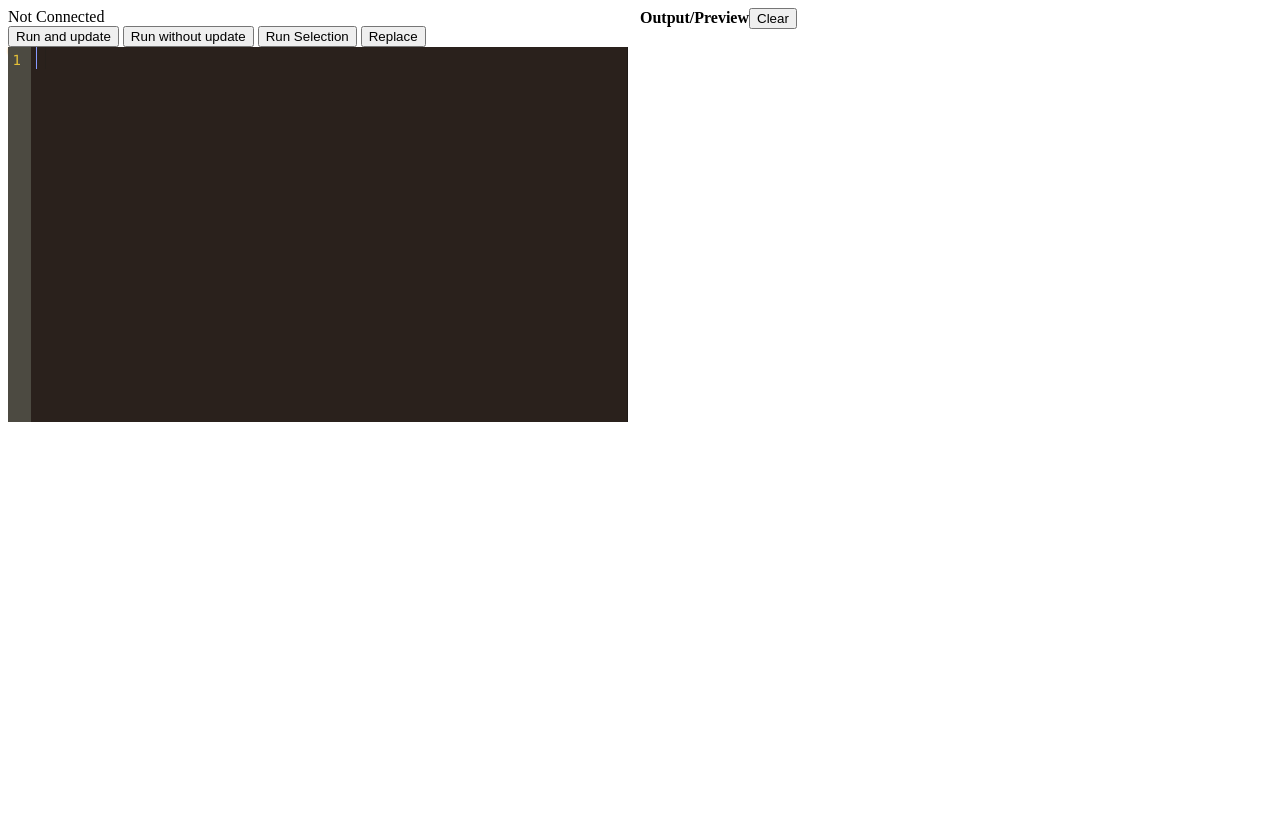
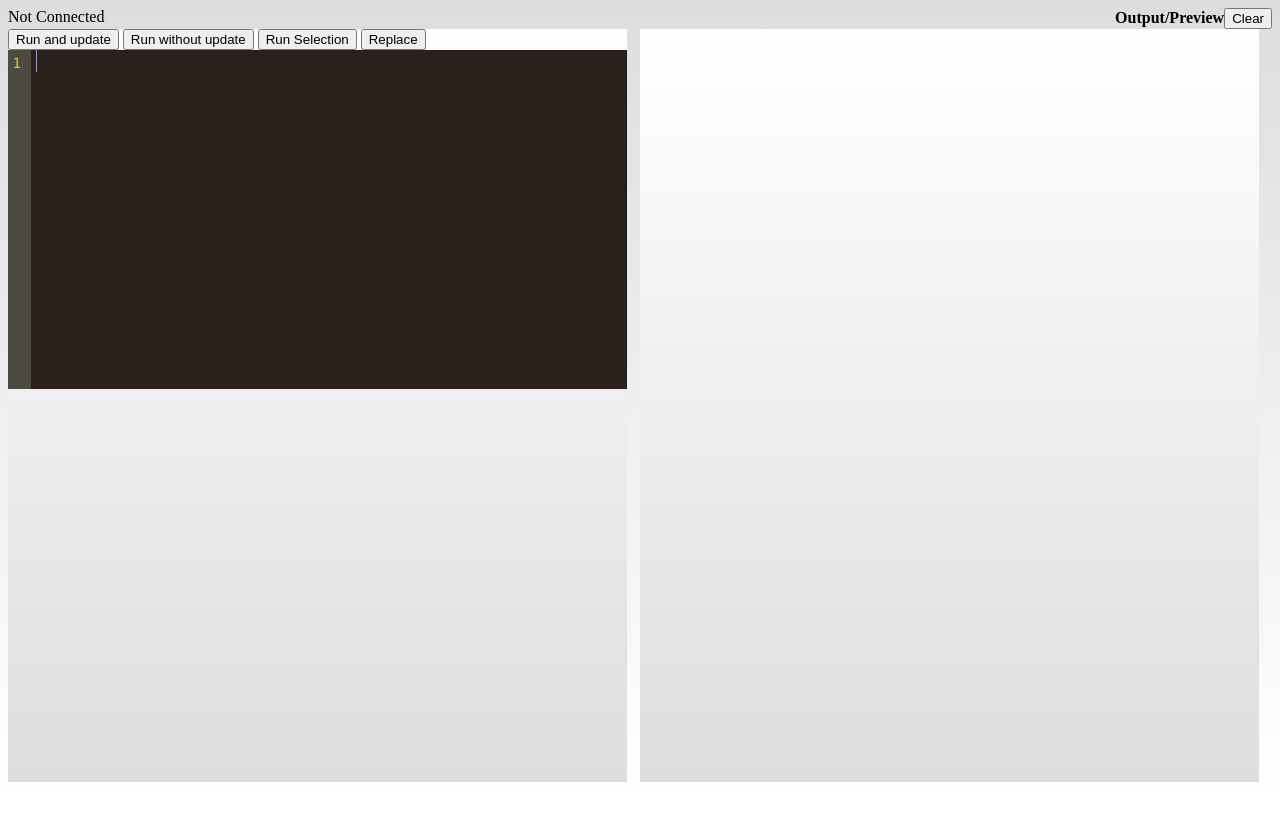
Before and after one commit to djfroofy/beatlounge, a plain HTML site: page txbeatlounge/web/index.html in a window 1280 px wide. After the commit the page ends 800 px from the top, so only its background shows below. Drawn offline with nearby package versions, Linux system fonts and the light colour scheme.

Commit message:
nicer style for webpage

```diff
--- a/txbeatlounge/web/index.html
+++ b/txbeatlounge/web/index.html
@@ -3,13 +3,18 @@
     <title>Twisted BeatLounge</title>
     <link id="bespin_base" href=".">
     <link rel="stylesheet" href="./BespinEmbedded.css">
-    <style type="text/css">.bespin {width: 620px;height: 375px;}</style>
-
+    <style type="text/css">.bespin {width: 100%; height: 90%;}</style>
     <link rel="stylesheet" href="style.css" type="text/css">
   </head>
   <body>
+    <div id="body">
+      <div id="topStatus">
+        <div id="outputHeader" style="float:right;"><strong>Output/Preview</strong><button id="clearOutput">Clear</button></div>
+        <div id="conn_status">Not Connected</div>
+      </div>
+      <div class="clear"></div>
       <div id="left">
-      <div id="conn_status">Not Connected</div>
+        <div id="leftInner">
           <div id="textareaContainer">
             <button id="runSaveButton">Run and update</button>
             <button id="runOnly">Run without update</button>
@@ -18,10 +23,10 @@
             <br>
             <div id="editor" class="bespin" data-bespinoptions='{ "stealFocus":true}'></div>
           </div>
-
+          <div id="restoreContainer">
             <div id="restore"></div>
             <div class="clear"></div>
-
+          </div>
           <div id="inputRecordContainer">
             <div id="save">
               <input type="text" id="saveAs">
@@ -34,12 +39,11 @@
             </div>
             <div id="inputDiv"></div>
           </div>
-
         </div>
-
+      </div>
       <div id="right">
-      <strong>Output/Preview</strong><button id="clearOutput">Clear</button>
         <div id="output"></div>
+      </div>
     </div>
 
     <script type="text/javascript" src="http://ajax.googleapis.com/ajax/libs/jquery/1.4.2/jquery.min.js" ></script>
@@ -72,6 +76,12 @@
         console.log('handle_storage');
         console.log(e);
       }
+
+      $(window).resize(function() {
+        //$('body').prepend('<div>' + $(window).width() + '</div>');
+        //editdiv.bespin.dimensionsChanged();
+      });
+
 
       function show_saved() {
         $('div#restore').html('');
--- a/txbeatlounge/web/style.css
+++ b/txbeatlounge/web/style.css
@@ -1,23 +1,68 @@
-body {min-width: 920px; }
-#right {width: 50%; float: left;}
-#output { white-space: pre; width: 100%; height: 90%; overflow-x: auto;}
+body {min-width: 920px;
+background: #2a6da9;
+background: -moz-linear-gradient(top, #000, #111);
+background: -webkit-gradient(linear, left top, left bottom, from(#ddd), to(#fff));
+}
+#body { height: 100%;}
 
-#left {width: 49%; float: left; padding-right: 1%}
+/* LEFT SIDE */
+#left {
+width: 49%;
+margin-right: 1%;
+float: left;
+height: 96%;
+background: #2a6da9;
+background: -moz-linear-gradient(top, #55a, #000);
+background: -webkit-gradient(linear, left top, left bottom, from(#fff), to(#ddd));
+}
+
+
+#leftInner {
+    width: 100%; height: 100%; overflow-x: auto;
+}
+#textareaContainer {
+    height:50%; width: 100%;
+
+}
+#restoreContainer {
+    overflow-x: auto;
+    height: 10%; width: 100%;
+}
 #inputRecordContainer {
-  width:100%; height: 40%; margin: 0.5em 0;
+  height: 40%; width: 100%;
 }
+
+
+
+/* RIGHT SIDE */
+#right {
+width: 49%;
+float: left;
+height: 96%;
+background: #2a6da9;
+background: -moz-linear-gradient(top, #ddd, #fff);
+background: -webkit-gradient(linear, left top, left bottom, from(#fff), to(#ddd));
+}
+
+#output { white-space: pre; width: 100%; height: 100%; overflow-x: auto;}
+
+
+
+
+
+
+
 #inputRecordContainerButtons {
   height: 25px;
 }
 #inputDiv {
+  height:80%;
+  overflow-x: auto;
   white-space: pre;
-  margin: 0.5em 0; height:80%; overflow-x: auto; /*overflow-y:*/
 }
 .restoreDelete {
   width: 150px;
   float: left;
 }
-#restore { width: 100%; height: 10%; overflow-x: auto;}
+#restore { width: 100%; overflow-x: auto;}
 .clear { clear: both; }
-#textareaContainer { width: 100%;}
-textarea#input { width: 100%;}
```
Lines whose indentation alone changed are shown as unchanged.
